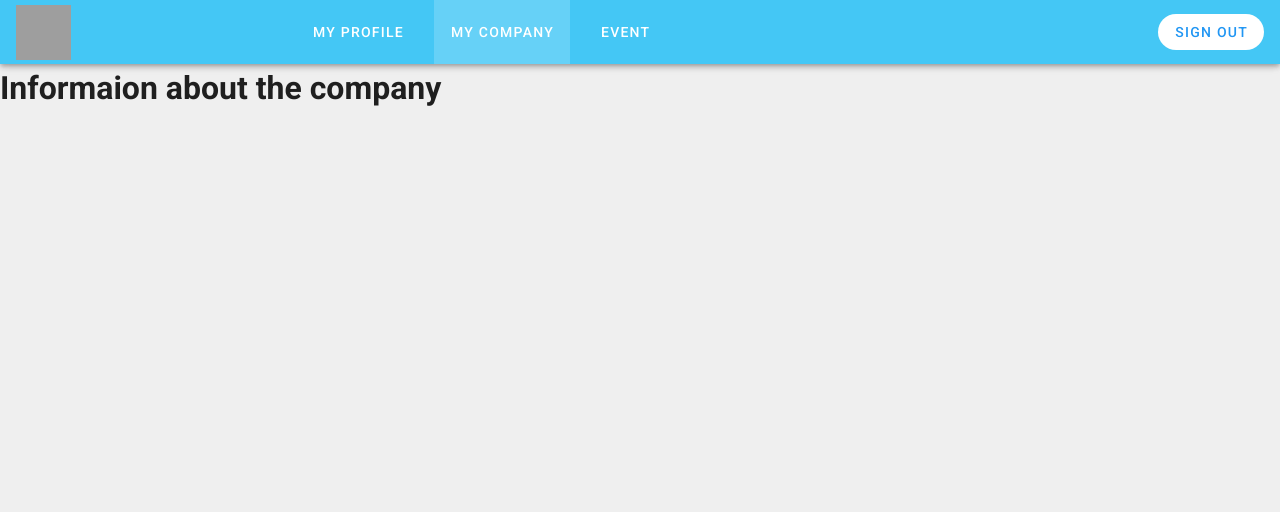
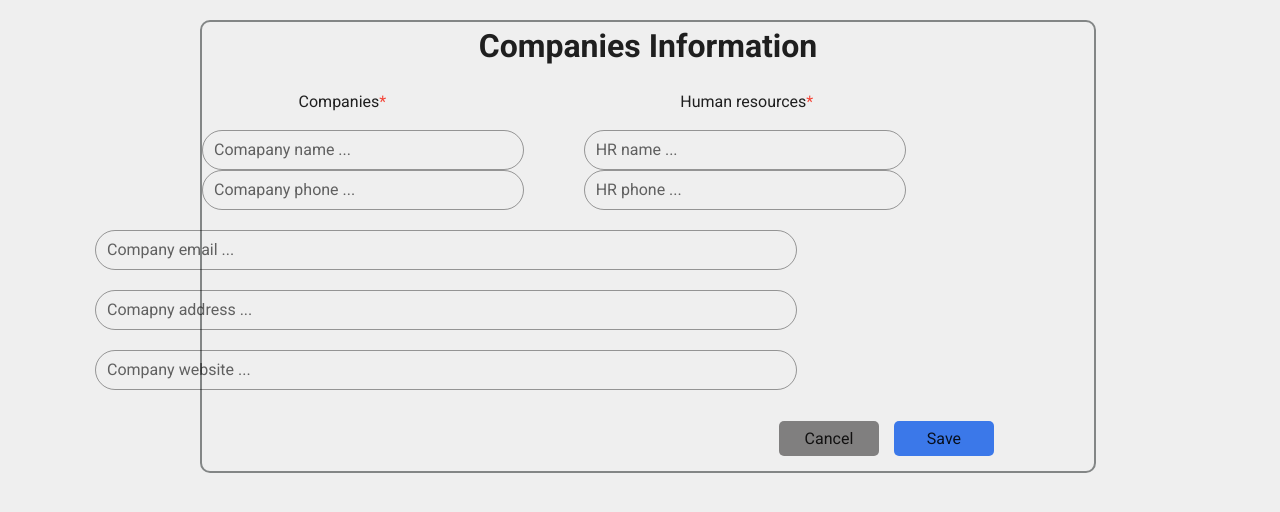
Before and after one commit to LyHoUrNgOrN/project_part2, a Vue app in the folder front/: page /company-view in a window 1280 px wide. Shown: the top 512 px of the page. Built offline with nearby package versions, Linux system fonts and the light colour scheme; no server answers; grey boxes are pictures that could not be loaded.

Commit message:
#19 information about company

```diff
--- a/front/src/App.vue
+++ b/front/src/App.vue
@@ -1,8 +1,8 @@
 <template>
   <v-app>
-    <Navbar />
+    <Navbar v-if="login" @log-out="logout"/>
     <v-main>
-      <router-view />
+      <router-view @login="Login"/>
     </v-main>
   </v-app>
 </template>
@@ -14,7 +14,18 @@ export default {
     Navbar,
   },
   data() {
-    return {};
+    return {
+      login : false,
+    };
+  },
+
+  methods: {
+    Login(isTrue){
+      this.login = isTrue;
+    },
+    logout(isFalse){
+      this.login = isFalse;
+    }
   },
 };
 </script>
--- a/front/src/components/authentication/SignIn.vue
+++ b/front/src/components/authentication/SignIn.vue
@@ -45,6 +45,7 @@
 <script>
 import axios from "@/api/api.js";
   export default {
+    $emits: ['login'],
       data() {
           return {
              messageAlert : '',
@@ -56,7 +57,6 @@ import axios from "@/api/api.js";
       },
       methods: {
         signIn(){
-
             if (this.email !== '' && this.password !== ''){
                 event.preventDefault();
                 let user = {
@@ -65,8 +65,9 @@ import axios from "@/api/api.js";
                 }
                 axios.post('/signin',user).then(res=>{
                     let user = res.data.user;
-                    this.$emit("sign-in",user);
-                    this.$router.push('/signupone');
+                    localStorage.setItem("role",user.role);
+                    this.$emit('login',true)
+                    this.$router.push('/profileView')
                 }).catch(error=>{
                     if (error.response) {
                         this.passwordError = error.response.data.message;
@@ -101,7 +102,6 @@ form input {
   border-radius: 40px;
   color: #44c7f5;
   margin-bottom: 20px;
-  margin-left: 10px;
 }
 .next:hover {
   background: #44c7f5;
--- a/front/src/components/authentication/SignUpThree.vue
+++ b/front/src/components/authentication/SignUpThree.vue
@@ -64,6 +64,7 @@
 import axios from "@/api/api.js";
 
 export default {
+  emits:['login'],
   data() {
     return {
       phone:'',
@@ -88,10 +89,10 @@ export default {
       userCreate.append('email',this.email);
       userCreate.append('password',this.password);
       axios.post('/signup',userCreate).then(res=>{
-        this.id = res.data.user.id;
-      })
+        localStorage.setItem('userid',res.data.user.id);
+        localStorage.setItem('role',res.data.user.role.toUpperCase());
         let userDetail = new FormData();
-      userDetail.append('user_id',this.id);
+        userDetail.append('user_id',localStorage.getItem('userid'));
         userDetail.append('phone',this.phone);
         userDetail.append('date_of_birth',this.dateofbirth);
         userDetail.append('province',this.province);
@@ -101,7 +102,11 @@ export default {
         userDetail.append('current_position',this.position);
         userDetail.append('gender',this.gender);
         axios.post('/user_details',userDetail).then(res=>{
-        console.log(res.data);
+          localStorage.setItem("login",true);
+          localStorage.setItem("detail",res.data);
+          this.$emit('login',true)
+          this.$router.push('/profileView');
+        })
       })
     },
   },
--- a/front/src/components/nav/Menubar.vue
+++ b/front/src/components/nav/Menubar.vue
@@ -17,7 +17,7 @@
           active-class="grey-5 white--text"
           class="profile white--text"
           text
-          :to="{ path: '/profile-view' }"
+          :to="{ path: '/profileView' }"
         >
           My Profile
         </v-btn>
@@ -67,7 +67,8 @@
       <v-btn
         active-class="grey-5 blue--text"
         text
-        :to="{ path: '/signin' }"
+        @click="signout"
+
         class="logout blue--text"
         >Sign Out</v-btn
       >
@@ -83,7 +84,7 @@ export default {
       default: () => ({}),
     },
   },
-
+  emits: ['log-out'],
   data() {
     return {
       sidebar: false,
@@ -95,6 +96,11 @@ export default {
   methods: {
     showSideBar() {
       this.sidebar = !this.sidebar;
+    },
+    signout(){
+      localStorage.clear();
+      this.$emit('log-out',false)
+      this.$router.push('/');
     },
   },
   mounted() {
--- a/front/src/components/views/MyCompany.vue
+++ b/front/src/components/views/MyCompany.vue
@@ -1,13 +1,144 @@
 <template>
-<h1>Informaion about the company</h1>
+  <div class="name">
+    <h1>Companies Information</h1>
+    <v-row>
+      <v-col cols="5">
+        <p>Companies<span class="red--text">*</span></p>
+        <v-text-field
+          class="rounded-pill"
+          label="Comapany name ..."
+          :rules="rules"
+          hide-details="auto"
+          outlined
+          dense
+        ></v-text-field>
+
+        <v-text-field
+          class="rounded-pill"
+          label="Comapany phone ..."
+          :rules="rules"
+          hide-details="auto"
+          outlined
+          dense
+        ></v-text-field>
+
+        <p class="text">
+          <v-text-field
+            class="rounded-pill"
+            label="Company email ..."
+            :rules="rules"
+            hide-details="auto"
+            outlined
+            dense
+          ></v-text-field>
+        </p>
+
+        <p class="text">
+          <v-text-field
+            class="rounded-pill"
+            label="Comapny address ..."
+            :rules="rules"
+            hide-details="auto"
+            outlined
+            dense
+          ></v-text-field>
+        </p>
+
+        <p class="text">
+          <v-text-field
+            class="rounded-pill"
+            label="Company website ..."
+            :rules="rules"
+            hide-details="auto"
+            outlined
+            dense
+          ></v-text-field>
+        </p>
+      </v-col>
+
+      <v-col cols="5">
+        <p>Human resources<span class="red--text">*</span></p>
+        <v-text-field
+          class="rounded-pill"
+          label="HR name ..."
+          :rules="rules"
+          hide-details="auto"
+          outlined
+          dense
+        ></v-text-field>
+
+        <v-text-field
+          class="rounded-pill"
+          label="HR phone ..."
+          :rules="rules"
+          hide-details="auto"
+          outlined
+          dense
+        ></v-text-field>
+      </v-col>
+    </v-row>
+
+    <div class="btn">
+      <button class="one">Cancel</button>
+      <button class="two">Save</button>
+    </div>
+
+
+
+  </div>
+
 </template>
 
 <script>
 export default {
   data() {
     return {
-
+      rules: [value => !!value || "Required."]
     };
-  },
+  }
 };
 </script>
+
+<style scoped>
+.name{
+  border: 2px solid #838686;
+  margin-left: 200px;
+  width: 70%;
+  margin-top: 20px;
+  border-radius: 10px;
+}
+.rounded-pill{
+  margin-left: 26%;
+  width: 90%;
+  margin-top: 20px;
+}
+.text{
+  width: 218%;
+  margin-left: -107px;
+}
+p{
+  margin-left: 27%;
+  margin-top: 20px;
+}
+h1{
+  text-align: center;
+}
+.one{
+  background: rgb(128, 127, 127);
+  height: 35px;
+  width: 100px;
+  margin: 15px;
+  border-radius: 5px;
+
+}
+.two{
+  background: rgb(59, 120, 233);
+  height: 35px;
+  width: 100px;
+  border-radius: 5px;
+}
+.btn{
+  margin-left: 63%;
+}
+
+</style>
--- a/front/src/components/views/MyProfile.vue
+++ b/front/src/components/views/MyProfile.vue
@@ -87,6 +87,13 @@ export default {
       console.log(e.target.files[0]);
     },
   },
+  mounted() {
+    // console.log(localStorage.getItem('reload'))
+    // if(localStorage.getItem('reload') == false){
+      // localStorage.setItem('reload',true);
+      // window.location.reload();
+    // }
+  },
 };
 </script>
 
--- a/front/src/router/index.js
+++ b/front/src/router/index.js
@@ -8,7 +8,7 @@ import signupthree from "@/components/authentication/SignUpThree.vue";
 
 import MyProfile from '@/components/views/MyProfile.vue'
 import MyCompany from '@/components/views/MyCompany.vue'
-import ExplorAlumni from '@/components/views/ExplorAlumni.vue'
+import ExplorAlumni from '@/components/views/Alumni_Company.vue'
 import Event from '@/components/views/Event.vue'
 import ManageUser from '@/components/views/ManageUser.vue'
 Vue.use(VueRouter)
@@ -36,7 +36,7 @@ const routes = [{
 
 
     {
-      path: '/profile-view',
+      path: '/profileView',
       component: MyProfile
     },
     {
```
Also changed, not shown: front/src/components/views/Alumni_Company.vue (renamed from front/src/components/views/ExplorAlumni.vue), 1 other file (tests, documents, lock files or other folders). Lines whose indentation alone changed are shown as unchanged.
